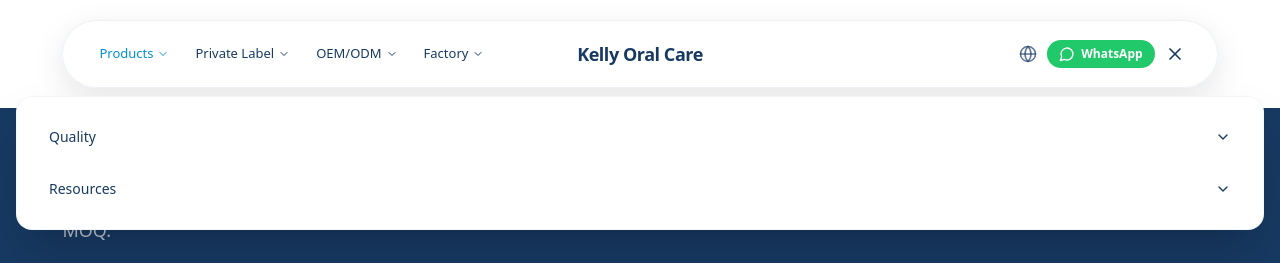
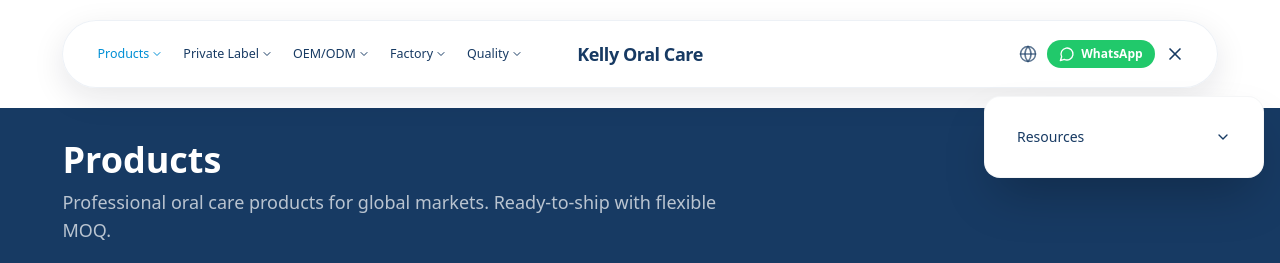
Before and after one commit to shuziyuelyf/kelly-oral-care-b2b, a Next.js app: page /en/products in a window 1280 px wide. Both pictures are taken after a click on the button 1174 px from the left and 54 px from the top of the page. Shown: the top 263 px of the page. Built offline with nearby package versions, Linux system fonts and the light colour scheme.

Commit message:
fix: all 6 nav items visible on desktop, fix Resources click in overflow menu

```diff
--- a/src/components/frontend/Header.tsx
+++ b/src/components/frontend/Header.tsx
@@ -104,8 +104,8 @@
       return 0;
     }
 
-    // Available width for left menu items (subtract some gap for spacing)
-    const leftAvailable = halfWidth - 16; // 16px gap between items and logo
+    // Available width for left menu items (subtract gap before logo)
+    const leftAvailable = halfWidth - 20; // 20px gap between last item and logo center
 
     if (leftAvailable <= 0) return 0;
 
@@ -113,13 +113,13 @@
     const itemWidths: number[] = [];
     for (let i = 0; i < ALL_MENU_ITEMS.length; i++) {
       const el = itemRefs.current[i];
-      itemWidths.push(el?.offsetWidth ?? 80);
+      itemWidths.push(el?.offsetWidth ?? 70);
     }
 
     // Count how many items fit from left to right
     let totalWidth = 0;
     let count = 0;
-    const itemGap = 2; // gap-0.5 ≈ 2px
+    const itemGap = 0; // items use px padding for spacing, no flex gap
     for (let i = 0; i < itemWidths.length; i++) {
       if (totalWidth + itemWidths[i] + (count > 0 ? itemGap : 0) <= leftAvailable) {
         totalWidth += itemWidths[i] + (count > 0 ? itemGap : 0);
@@ -430,7 +430,7 @@
             </Link>
           ) : (
             // Desktop mode: Left zone with visible menu items
-            <div className="flex items-center gap-0.5 flex-1 min-w-0 justify-start overflow-visible">
+            <div className="flex items-center gap-0 flex-1 min-w-0 justify-start overflow-visible">
               {isMeasuring ? (
                 // During measurement, render all items hidden to get accurate widths
                 <div className="invisible absolute pointer-events-none">
@@ -442,7 +442,7 @@
                         ref={el => { itemRefs.current[i] = el; }}
                         className="inline-block"
                       >
-                        <span className={`flex items-center gap-1 px-3 py-2 text-[13px] font-medium rounded-full whitespace-nowrap ${active ? 'text-[#008FD5]' : 'text-[#173A63]'}`}>
+                        <span className={`flex items-center gap-0.5 px-2.5 py-2 text-[12.5px] font-medium rounded-full whitespace-nowrap ${active ? 'text-[#008FD5]' : 'text-[#173A63]'}`}>
                           {t(`nav.${key}`)}
                           <ChevronDown className="w-3 h-3" />
                         </span>
@@ -463,7 +463,7 @@
                     >
                       <Link
                         href={`/${locale}${href}`}
-                        className={`flex items-center gap-1 px-3 py-2 text-[13px] font-medium rounded-full transition-all whitespace-nowrap ${active ? 'text-[#008FD5]' : 'text-[#173A63] hover:text-[#008FD5] hover:bg-gray-100/60'}`}
+                        className={`flex items-center gap-0.5 px-2.5 py-2 text-[12.5px] font-medium rounded-full transition-all whitespace-nowrap ${active ? 'text-[#008FD5]' : 'text-[#173A63] hover:text-[#008FD5] hover:bg-gray-100/60'}`}
                       >
                         {t(`nav.${key}`)}
                         <ChevronDown className={`w-3 h-3 transition-transform ${activeMenu === key ? 'rotate-180' : ''}`} />
@@ -567,7 +567,7 @@
       {/* Burger Dropdown - overflow items (or all items in mobile mode) */}
       {isBurgerOpen && (isMobileMode || hasOverflow) && (
         <div
-          className={`absolute top-full mt-2 bg-white rounded-2xl shadow-2xl border border-gray-100/80 z-50 ${isMobileMode ? 'left-4 right-4 max-h-[80vh] overflow-y-auto' : 'left-4 right-4 max-h-[70vh] overflow-y-auto'}`}
+          className={`absolute top-full mt-2 bg-white rounded-2xl shadow-2xl border border-gray-100/80 z-50 ${isMobileMode ? 'left-4 right-4 max-h-[80vh] overflow-y-auto' : 'right-4 w-[280px] max-h-[70vh] overflow-y-auto'}`}
           onMouseEnter={() => {
             if (burgerAutoCloseRef.current) {
               clearTimeout(burgerAutoCloseRef.current);
@@ -592,11 +592,23 @@
                   <div key={key}>
                     {subLinks.length > 0 ? (
                       <>
-                        {/* Parent item with sub-links: entire row toggles submenu */}
+                        {/* Parent item: text links to page, chevron toggles submenu */}
+                        <div
+                          className={`flex items-center justify-between gap-2 rounded-xl text-sm font-medium transition-colors min-h-[48px] relative z-10 ${active ? 'bg-[#008FD5]/10 text-[#008FD5]' : 'text-[#173A63] hover:bg-gray-50'}`}
+                        >
+                          <Link
+                            href={`/${locale}${href}`}
+                            className="flex-1 px-4 py-3 rounded-xl cursor-pointer"
+                            onClick={() => { setIsBurgerOpen(false); setBurgerExpanded(null); }}
+                            style={{ WebkitTapHighlightColor: 'transparent' }}
+                          >
+                            <span className="pointer-events-none">{t(`nav.${key}`)}</span>
+                          </Link>
                           <button
                             type="button"
                             onClick={(e) => {
                               e.stopPropagation();
+                              e.preventDefault();
                               setBurgerExpanded(isExpanded ? null : key);
                               if (burgerAutoCloseRef.current) {
                                 clearTimeout(burgerAutoCloseRef.current);
@@ -606,12 +618,13 @@
                                 setBurgerExpanded(null);
                               }, 4500);
                             }}
-                          className={`w-full flex items-center justify-between gap-2 px-4 py-3 rounded-xl text-sm font-medium transition-colors min-h-[48px] cursor-pointer relative z-10 ${active ? 'bg-[#008FD5]/10 text-[#008FD5]' : 'text-[#173A63] hover:bg-gray-50'}`}
+                            className="px-4 py-3 flex items-center justify-center rounded-r-xl cursor-pointer hover:bg-black/5"
                             style={{ WebkitTapHighlightColor: 'transparent' }}
+                            aria-label={isExpanded ? 'Collapse submenu' : 'Expand submenu'}
                           >
-                          <span className="pointer-events-none">{t(`nav.${key}`)}</span>
                             <ChevronDown className={`w-4 h-4 transition-transform flex-shrink-0 pointer-events-none ${isExpanded ? 'rotate-180' : ''}`} />
                           </button>
+                        </div>
                         {isExpanded && (
                           <div className="pl-4 pb-2 space-y-0.5">
                             {subLinks.map((l, i) => (
```
Also changed, not shown: assets/image_20260827092545711.png (added). Lines whose indentation alone changed are shown as unchanged.
